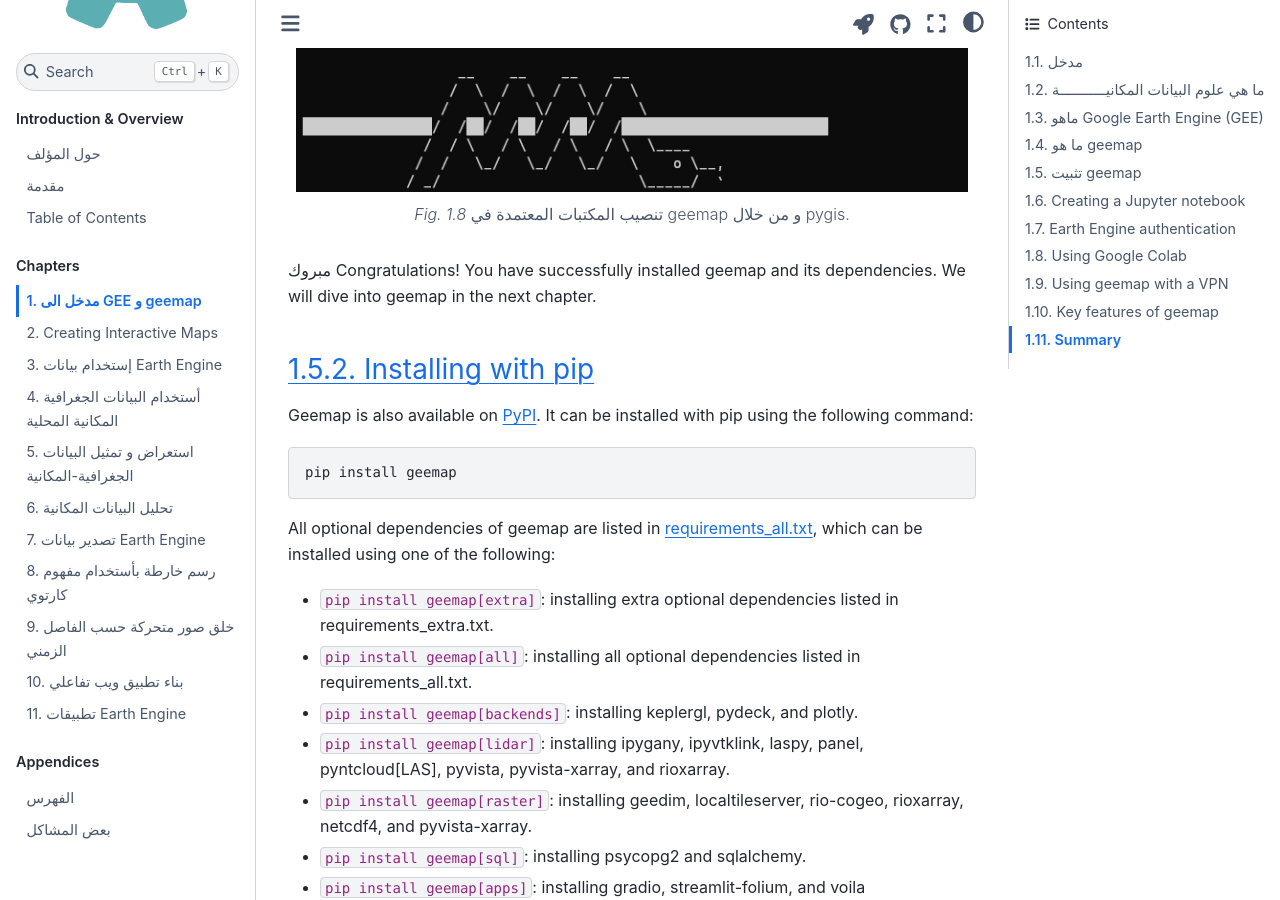
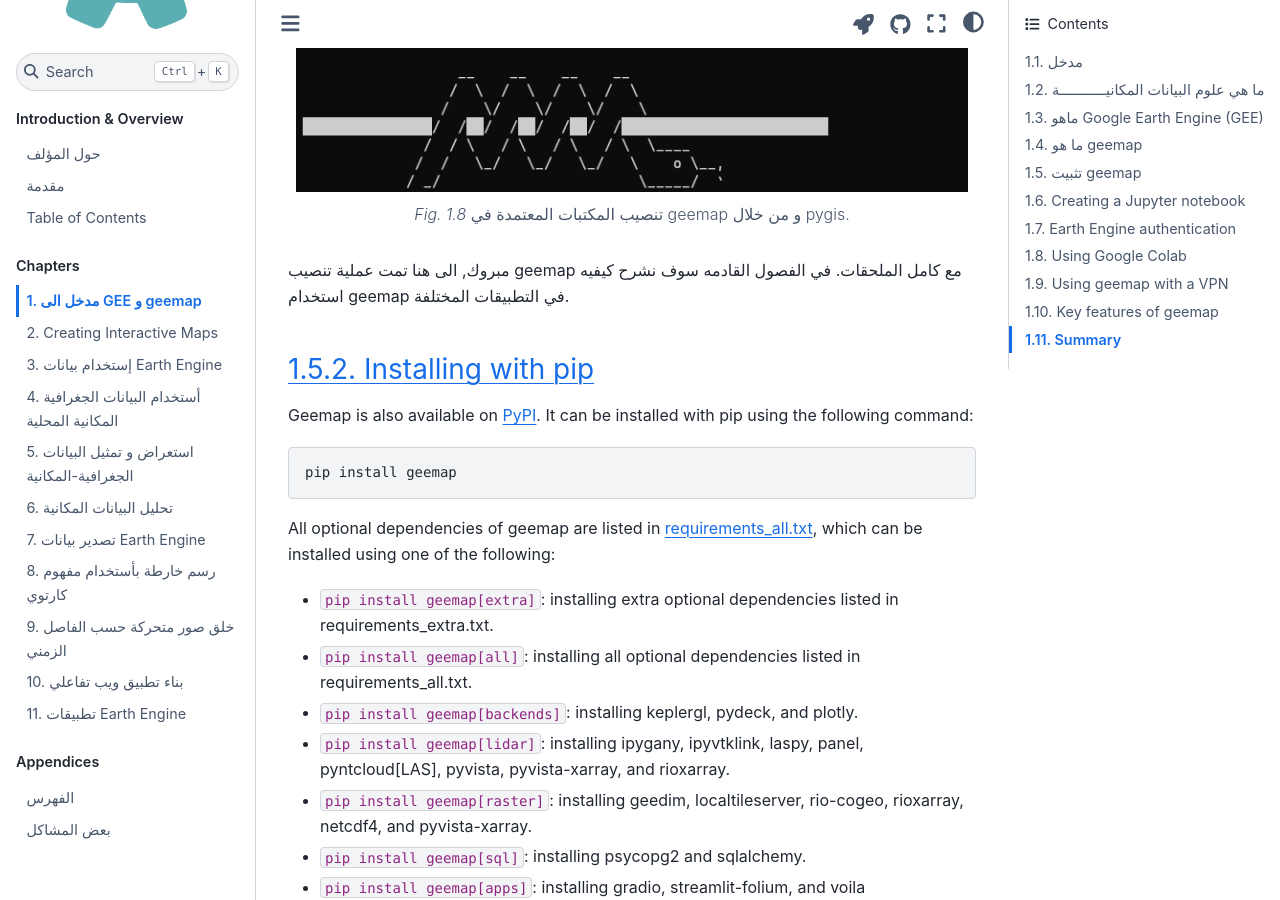
Before and after one commit to giswqs/geebook-arabic, a Jupyter Book: the page built from chapters/01_introduction.md, in a window 1280 px wide and 900 px high, scrolled down 6929 px. Built offline with Jupyter Book 1.0.4 settings and Sphinx 7.4.7 and the Sphinx Book theme 1.1.4, drawn with Linux system fonts in a browser that asks for light colours; cross-references to code outside the pages are shown as plain code.

Commit message:
Update 01_introduction.md

````diff
--- a/chapters/01_introduction.md
+++ b/chapters/01_introduction.md
@@ -147,8 +147,8 @@ name: ch01_install_pygis
 ---
  تنصيب المكتبات المعتمدة في  geemap و من خلال pygis.
 ```
-مبروك
-Congratulations! You have successfully installed geemap and its dependencies. We will dive into geemap in the next chapter.
+مبروك, الى هنا تمت عملية تنصيب geemap مع كامل الملحقات. في الفصول القادمه سوف نشرح كيفيه استخدام geemap في التطبيقات المختلفة.
+
 
 ### Installing with pip
 
````
